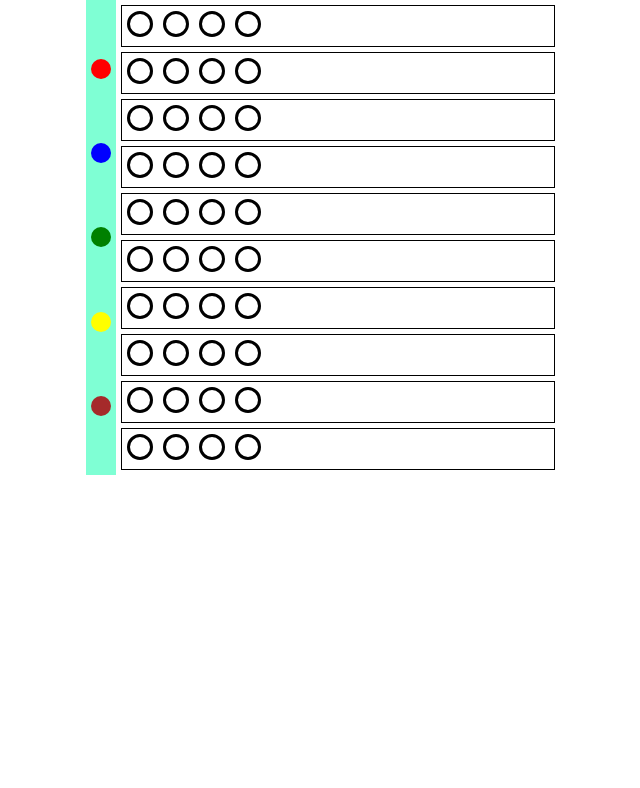
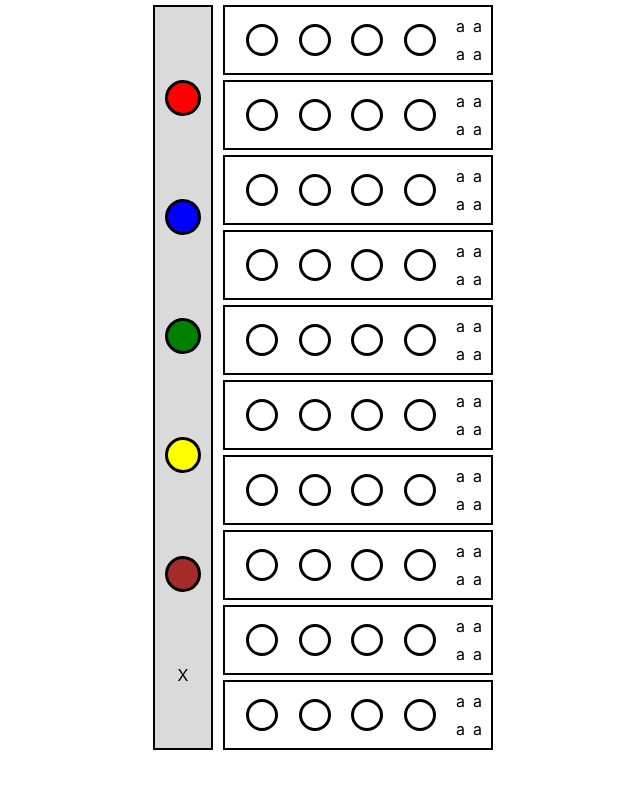
Before and after one commit to gaurav-cheema/mastermind, a React (Create React App) app: page / in a window 1280 px wide. Shown: the top 788 px of the page, without its empty margins (317-957 px from the left). Built offline with nearby package versions, Linux system fonts and the light colour scheme.

Commit message:
layout ok, no functionality

```diff
--- a/src/components/Board.jsx
+++ b/src/components/Board.jsx
@@ -13,9 +13,9 @@ const Board = () => {
 
   for (let i = boardLength - 1; i >= 0; i--) {
     rows.push(
-      <li>
-        <Row key={i} rowNumber={i} />
-      </li>
+      <div>
+        <Row val={i} rowNumber={i} />
+      </div>
     )
   }
   return (
--- a/src/components/Choices.jsx
+++ b/src/components/Choices.jsx
@@ -7,12 +7,15 @@ const Choices = () => {
 
   for (let i = 0; i < colors.length; i++) {
     colorsBtn.push(<Dot className='colorDot' bgColor={colors[i]}/>)
+  }
 
-  }
+  colorsBtn.push(<div>
+    X
+  </div>)
 
   return (
     <>
-      <div className='playerPegs'>{colorsBtn}</div>
+      <div className='choicesBoard'>{colorsBtn}</div>
     </>
   )
 }
--- a/src/components/Row.jsx
+++ b/src/components/Row.jsx
@@ -1,22 +1,22 @@
 import Dot from './Dot'
 import '../css/Board.css'
 
-const Row = ({ rowNumber }) => {
+const Row = ({ rowNumber, val }) => {
   const rowLength = 4
   const dots = []
   const resBar = []
 
   for (let i = 0; i < rowLength; i++) {
     dots.push(<Dot className='mainDot' key={rowNumber * 4 + i} />)
-    resBar.push(<div className='resSquare' />)
+    resBar.push(<div className='resDot'>a</div>)
   }
 
   return (
     <>
-      <div className='grid-container'>
+      <div className='flex-container'>
         <div className='row'>{dots}</div>
+        <div className='grid-container'>{resBar}</div>
       </div>
-      {/* <div>{resBar}</div> */}
     </>
   )
 }
--- a/src/css/Board.css
+++ b/src/css/Board.css
@@ -1,8 +1,25 @@
 .enclosure {
   display: flex;
-  width:auto;
+  width: auto;
   text-align: center;
   justify-content: center;
+}
+
+.flex-container {
+  width: 20vw;
+  display: flex;
+  border: 2px;
+  border-style: solid;
+  margin: 5px;
+  padding: 5px;
+  grid-template-areas: 'pegRow resSquare';
+  /* justify-content: space-evenly; */
+}
+
+.grid-container {
+  display: grid;
+  grid-template-columns: 1fr 1fr;
+  grid-template-rows: 1fr 1fr;
 }
 
 .board {
@@ -14,6 +31,13 @@
   margin: 0
 }
 
+.row {
+  flex-grow: 1;
+  display: flex;
+  align-items: center;
+  justify-content: space-evenly;
+}
+
 .mainDot {
   display: inline-block;
   width: 20px;
@@ -23,48 +47,49 @@
   border-style: solid;
   /* background-color: #1d4eae; */
   margin: 5px;
+  padding: 3px;
 }
 
-.playerPegs {
+.choicesBoard {
   height: inherit;
   /* width: 10px; */
   display: flex;
-  flex-direction:column;
+  flex-direction: column;
   /* align-items:stretch; */
-  background-color: aquamarine;
+  background-color: rgb(218, 218, 218);
   justify-content: space-evenly;
+  border-style: solid;
+  border-width: 2px;
+  margin: 5px;
 }
 
 .colorDot {
   display: inline-block;
-  width: 20px;
-  height: 20px;
+  width: 10px;
+  height: 10px;
   border-radius: 50%;
-  background-color: #1d4eae;
-  margin: 5px;
+  border-style: solid;
+  margin: 10px;
+  padding: 10px;
 }
 
 .resSquare {
-  width: 120px;
-  height: 36px;
+  display: inline-grid;
+  grid-template-columns: 1fr 1fr;
+  grid-template-rows: 1fr 1fr;
+  width:fit-content;
+  /* height:fit-content; */
   border: 1px;
-  border-style: solid;
+  /* border-style: solid; */
+  /* grid-area: resSquare; */
+  margin: 2px;
 }
 
 .resDot {
-  display: inline-block;
-  width: 10px;
-  height: 10px;
-  border-radius: 50%;
-  background-color: red;
-  margin: 5px;
+  /* display: grid; */
+  padding: 4px;
+  justify-content: center;
+  /* border-radius: 50%;
+  background-color: red; */
+  /* margin: 5px; */
 }
-
-.grid-container {
-  display: grid;
-  grid-template-columns: 1fr 1fr 1fr;
-  border: 1px;
-  border-style: solid;
-  margin: 5px;
-  /* padding: 5px; */
-}
```
